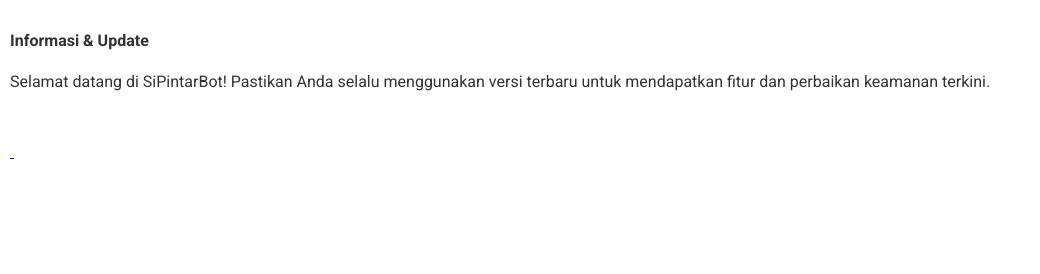
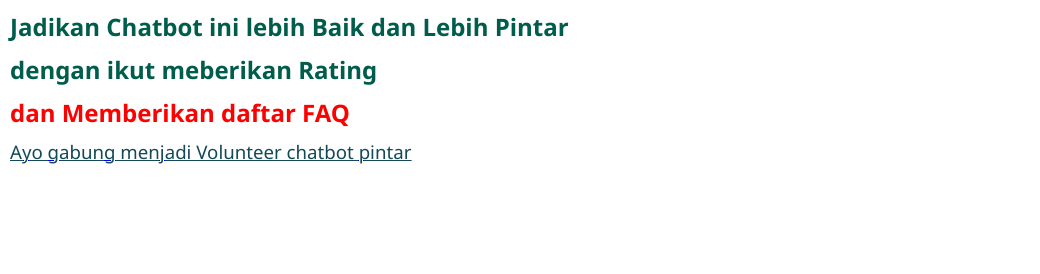
Before and after one commit to agungrikhiumboro-maker/chatbot-announcement-page, a plain HTML site: page index.html in a window 1280 px wide. Shown: the whole page, without its empty margins (0-1040 px from the left). Drawn offline with Linux system fonts and the light colour scheme.

Commit message:
Add files via upload

```diff
--- a/index.html
+++ b/index.html
@@ -1,25 +1,12 @@
-
-<!DOCTYPE html>
-<html lang="en">
-<head>
-    <meta charset="UTF-8">
-    <meta name="viewport" content="width=device-width, initial-scale=1.0">
-    <title>Pesan Server</title>
-    <style>
-        @import url('https://fonts.googleapis.com/css2?family=Roboto:wght@400;700&display=swap');
-        body {
-            font-family: 'Roboto', sans-serif;
-            margin: 0;
-            padding: 10px;
-            background-color: transparent;
-            color: #333;
-            overflow: hidden;
-        }
-        /* Style tambahan untuk memastikan link dan gambar responsif */
-        a, img { max-width: 100%; height: auto; display: block; }
-    </style>
-</head>
-<body>
-    <h4>Informasi &amp; Update</h4><p>Selamat datang di SiPintarBot! Pastikan Anda selalu menggunakan versi terbaru untuk mendapatkan fitur dan perbaikan keamanan terkini.</p><p>&nbsp;</p><p><a href="https://www.google.com">&nbsp;</a></p>
-</body>
-</html>
+<!DOCTYPE html><html lang="en"><head><meta charset="UTF-8"><meta name="viewport" content="width=device-width, initial-scale=1.0"><title>Pesan Server</title><style>@import url("https://fonts.googleapis.com/css2?family=Roboto:wght@400;700&display=swap");body{font-family:"Roboto",sans-serif;margin:0;padding:10px;background-color:transparent;color:#333;overflow-x:hidden;}img,iframe,video{max-width:100%;height:auto;display:block;}</style></head><body><!DOCTYPE HTML PUBLIC "-//W3C//DTD HTML 4.0//EN" "http://www.w3.org/TR/REC-html40/strict.dtd">
+<html><head><meta name="qrichtext" content="1" /><meta charset="utf-8" /><style type="text/css">
+p, li { white-space: pre-wrap; }
+hr { height: 1px; border-width: 0; }
+li.unchecked::marker { content: "\2610"; }
+li.checked::marker { content: "\2612"; }
+</style></head><body style=" font-family:'Segoe UI'; font-size:9pt; font-weight:400; font-style:normal;">
+<p style=" margin-top:0px; margin-bottom:10px; margin-left:0px; margin-right:0px; -qt-block-indent:0; text-indent:0px; background-color:#ffffff;"><span style=" font-size:18pt; font-weight:700; color:#005c4b; background-color:#ffffff;">Jadikan Chatbot ini lebih Baik dan Lebih Pintar </span></p>
+<p style=" margin-top:0px; margin-bottom:10px; margin-left:0px; margin-right:0px; -qt-block-indent:0; text-indent:0px; background-color:#ffffff;"><span style=" font-size:18pt; font-weight:700; color:#005c4b; background-color:#ffffff;">dengan ikut meberikan Rating </span></p>
+<p style=" margin-top:0px; margin-bottom:10px; margin-left:0px; margin-right:0px; -qt-block-indent:0; text-indent:0px; background-color:#ffffff;"><span style=" font-size:18pt; font-weight:700; color:#ff0000; background-color:#ffffff;">dan Memberikan daftar FAQ</span></p>
+<p style=" margin-top:0px; margin-bottom:10px; margin-left:0px; margin-right:0px; -qt-block-indent:0; text-indent:0px; background-color:#ffffff;"><a href="https://"><span style=" font-size:14pt; text-decoration: underline; color:#134958;">Ayo gabung menjadi Volunteer chatbot pintar</span></a></p>
+<p style="-qt-paragraph-type:empty; margin-top:0px; margin-bottom:15px; margin-left:0px; margin-right:0px; -qt-block-indent:0; text-indent:0px; line-height:150%; font-size:36pt; background-color:#ffffff;"><br /></p></body></html></body></html>
```
